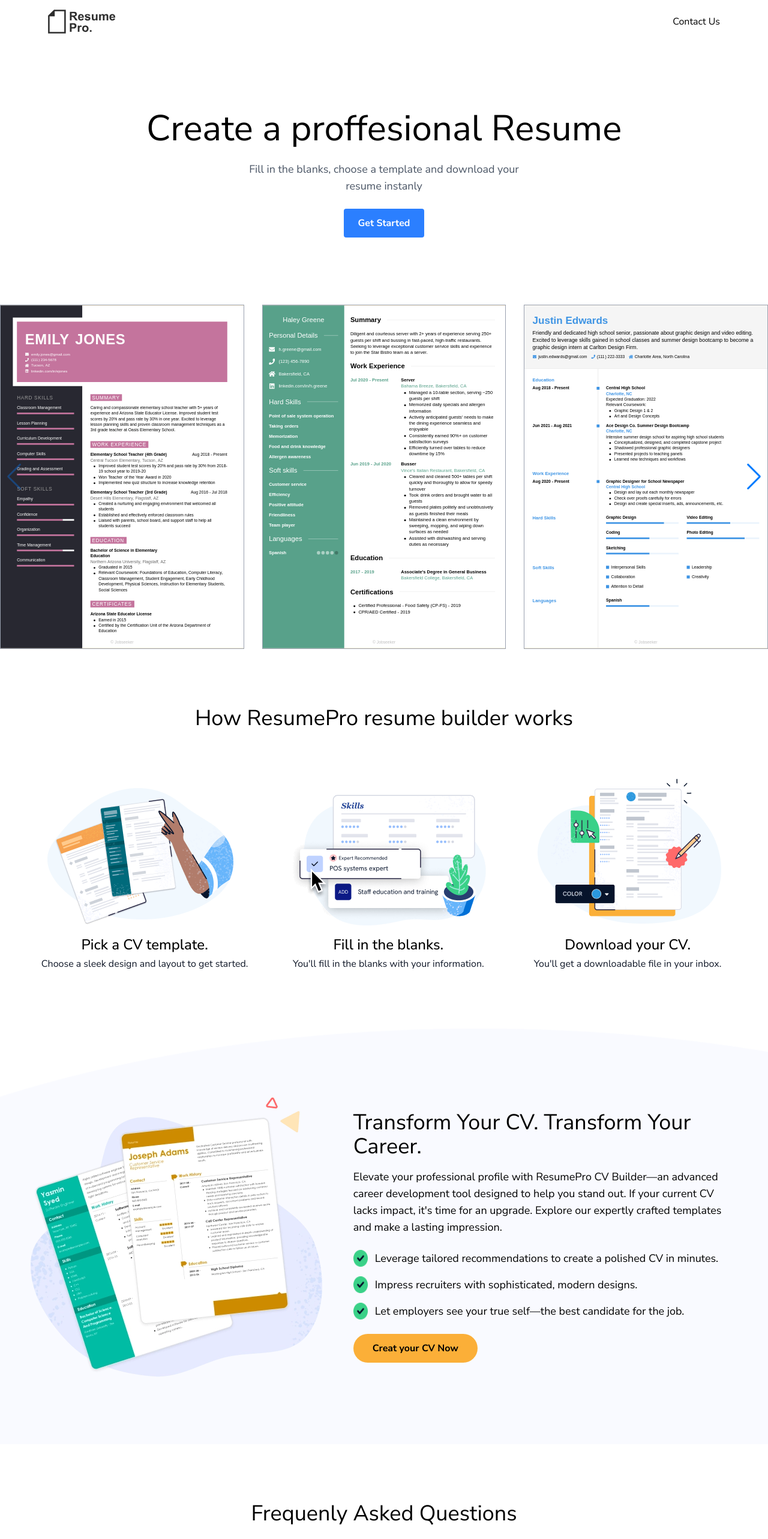
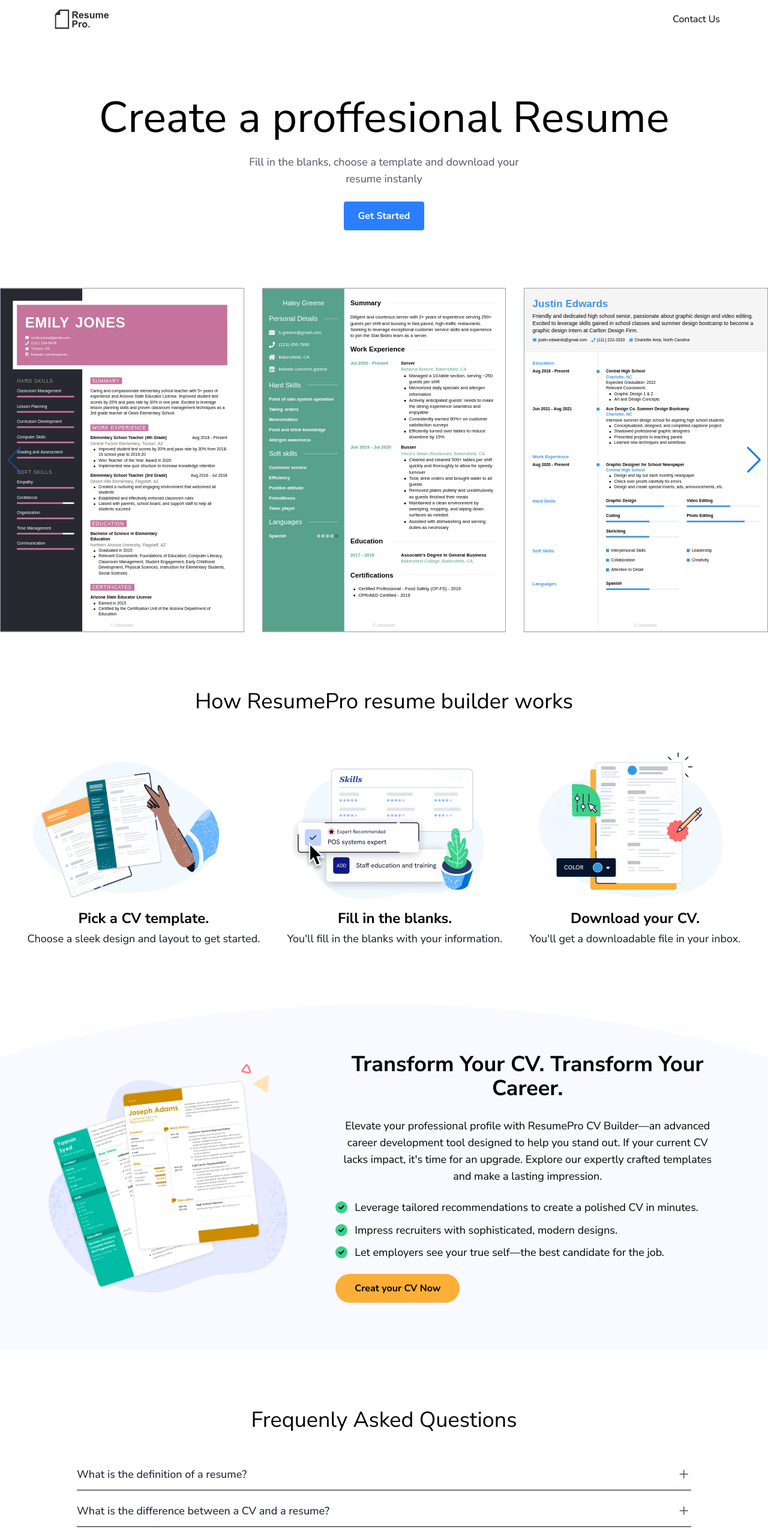
Before and after one commit to chaudhary64/resumePro, a React (Vite) app: page / in a window 1280 px wide. Shown: the top 2566 px of the page at 60% size. Built offline with nearby package versions, Linux system fonts and the light colour scheme.

Commit message:
feat: enhance responsiveness and styling across components, update text sizes and layout adjustments

```diff
--- a/src/Components/ExpandableText.jsx
+++ b/src/Components/ExpandableText.jsx
@@ -8,9 +8,11 @@ function ExpandableText({ question, answer }) {
     <div className="w-[80%] mx-auto border-b">
       <button
         onClick={() => setIsExpanded(!isExpanded)}
-        className="w-full flex items-center justify-between py-5"
+        className="w-full flex items-center justify-between py-5 cursor-pointer"
       >
-        <span className="text-lg font-medium text-gray-800">{question}</span>
+        <span className="text-sm md:text-base lg:text-lg font-medium text-gray-800">
+          {question}
+        </span>
         <GoPlus
           className={`w-6 h-6 text-gray-600 transition-transform duration-300 ease-in-out ${
             isExpanded ? "rotate-45" : "rotate-0"
@@ -22,7 +24,7 @@ function ExpandableText({ question, answer }) {
           isExpanded ? "h-fit opacity-100" : "max-h-0 opacity-0"
         }`}
       >
-        <p className="pb-4 text-gray-700">{answer}</p>
+        <p className="pb-4 text-gray-700 text-sm md:text-base lg:text-lg">{answer}</p>
       </div>
     </div>
   );
--- a/src/Components/Footer.jsx
+++ b/src/Components/Footer.jsx
@@ -1,4 +1,5 @@
 import React from "react";
+import { useState, useEffect } from "react";
 import { ImFacebook } from "react-icons/im";
 import { ImLinkedin2 } from "react-icons/im";
 import { LuInstagram } from "react-icons/lu";
@@ -27,23 +28,34 @@ const Footer = () => {
     },
   ];
 
+  const [isMobile, setIsMobile] = useState(window.innerWidth < 768);
+
+  useEffect(() => {
+    const handleResize = () => {
+      setIsMobile(window.innerWidth < 768);
+    };
+
+    window.addEventListener("resize", handleResize);
+    return () => window.removeEventListener("resize", handleResize);
+  }, []);
+
   return (
     <footer className="bg-black py-20">
-      <div className="flex justify-center items-center gap-5">
+      <div
+        className={`flex ${
+          isMobile ? "flex-col" : "flex-row"
+        } justify-center items-center gap-5 text-white text-sm`}
+      >
         {links.map((link, index) => (
           <>
-            <a href="#" className="text-white text-sm">
-              {link.title}
-            </a>
-            {index < links.length - 1 && (
-              <span className="text-white"> | </span>
-            )}
+            <a href="#">{link.title}</a>
+            {!isMobile && index < links.length - 1 && <span> | </span>}
           </>
         ))}
       </div>
-      <div className="text-white text-lg flex justify-center items-center gap-5 mt-10">
+      <div className="text-white lg:text-lg flex justify-center items-center gap-5 mt-10">
         {[ImFacebook, ImLinkedin2, LuInstagram].map((Icon, index) => (
-          <div key={index} className="rounded-full p-2 text-lg bg-gray-800">
+          <div key={index} className="rounded-full p-2 bg-gray-800">
             <Icon />
           </div>
         ))}
--- a/src/Components/Swipper.jsx
+++ b/src/Components/Swipper.jsx
@@ -13,8 +13,8 @@ export default function Swipper({ data }) {
   return (
     <>
       <Swiper
-        slidesPerView={3}
-        spaceBetween={30}
+        slidesPerView={window.innerWidth > 768 ? 3 : 2}
+        spaceBetween={window.innerWidth > 768 ? 30 : 15}
         navigation={true} // Enable built-in navigation arrows
         modules={[Navigation]} // Include the Navigation module
         className="mySwiper"
--- a/src/Nav/Nav.jsx
+++ b/src/Nav/Nav.jsx
@@ -2,13 +2,14 @@ import React from "react";
 
 const Nav = () => {
   return (
-    <nav className="px-20 py-4 flex justify-between">
+    <nav className="px-3 lg:px-20 py-4 flex justify-between items-center">
       <svg
         width="114"
         height="40"
         viewBox="0 0 114 40"
         fill="none"
         xmlns="http://www.w3.org/2000/svg"
+        className="h-6 lg:h-8"
       >
         <g clipPath="url(#clip0_55_72)">
           <path
@@ -35,7 +36,7 @@ const Nav = () => {
         </defs>
       </svg>
 
-      <div className="flex items-center">
+      <div className="flex items-center text-sm lg:text-base">
         <a href="#">Contact Us</a>
       </div>
     </nav>
--- a/src/Pages/Home.jsx
+++ b/src/Pages/Home.jsx
@@ -115,50 +115,65 @@ const Home = () => {
 
   return (
     <main>
-      <section className="text-center my-28">
-        <p className="text-6xl">Create a proffesional Resume</p>
-        <div className="my-6 text-lg text-gray-600">
+      {/* Hero Section */}
+      <section className="text-center my-18 lg:my-24">
+        <p className="text-5xl lg:text-7xl">Create a proffesional Resume</p>
+        <div className="my-6 text-xs md:text-base lg:text-lg text-gray-600">
           <p>Fill in the blanks, choose a template and download your</p>
           <p>resume instanly</p>
         </div>
-        <button className="bg-blue-500 hover:bg-blue-600 text-white font-bold py-3 px-6 rounded transition-colors duration-200">
+        <button className="bg-blue-500 hover:bg-blue-600 text-white text-sm lg:text-base font-bold py-2 md:py-2.5 lg:py-3 px-3 md:px-5 lg:px-6 rounded transition-colors duration-200">
           Get Started
         </button>
       </section>
+      {/* Swipper */}
       <Swipper data={swippeCards} />
-      <section className="my-24">
+      {/* How it works */}
+      <section className="my-18 lg:my-24">
         <p className="text-center text-4xl">
           How ResumePro resume builder works
         </p>
-        <div className="my-20 flex justify-evenly">
+        <div className="my-16 flex max-lg:flex-wrap max-lg:gap-8 justify-evenly">
           {steps.map((step) => (
             <div key={step.id}>
-              <img src={step.src} alt={step.title} />
-              <p className="text-center font-[500] text-2xl mt-4">
+              <img
+                src={step.src}
+                alt={step.title}
+                className="max-lg:mx-auto max-lg:h-48"
+              />
+              <p className="text-center font-[700] text-2xl mt-4">
                 {step.title}
               </p>
-              <p className="mt-1 text-base text-center text-gray-900">
+              <p className="mt-1 text-lg text-center text-gray-900">
                 {step.description}
               </p>
             </div>
           ))}
         </div>
       </section>
+      {/* Change CV */}
       <section
         style={{
           backgroundImage: `url("/assets/images/changeCV-bg-img.png")`,
           backgroundSize: "cover",
+          backgroundPosition: "center",
         }}
-        className="flex justify-evenly items-center py-28"
       >
-        <img src="/assets/images/changeCV-image.webp" alt="" />
-        <div className="w-1/2">
-          <p className="text-4xl">Transform Your CV. Transform Your Career.</p>
-          <p className="my-4 text-lg">
+        <div className="max-lg:w-[90%] mx-auto flex max-lg:flex-wrap justify-evenly items-center max-lg:gap-20 py-20">
+          <img
+            src="/assets/images/changeCV-image.webp"
+            alt=""
+            className="max-lg:h-54 lg:h-96"
+          />
+          <div className="lg:w-1/2">
+            <p className="text-4xl text-center font-[700]">
+              Transform Your CV. Transform Your Career.
+            </p>
+            <p className="my-7 text-lg text-center">
               Elevate your professional profile with ResumePro CV Builder—an
-            advanced career development tool designed to help you stand out. If
-            your current CV lacks impact, it's time for an upgrade. Explore our
-            expertly crafted templates and make a lasting impression.
+              advanced career development tool designed to help you stand out.
+              If your current CV lacks impact, it's time for an upgrade. Explore
+              our expertly crafted templates and make a lasting impression.
             </p>
             {/* Checkmarks */}
             <div className="my-6">
@@ -168,8 +183,18 @@ const Home = () => {
                 "Let employers see your true self—the best candidate for the job.",
               ].map((item, index) => (
                 <div key={index} className="flex gap-3 my-4 text-lg">
-                <img src="/assets/images/circle-check.png" alt="" />
-                <p>{item}</p>
+                  <img
+                    src="/assets/images/circle-check.png"
+                    alt=""
+                    className="h-5"
+                  />
+                  <p
+                    style={{
+                      lineHeight: 1.2,
+                    }}
+                  >
+                    {item}
+                  </p>
                 </div>
               ))}
             </div>
@@ -177,10 +202,12 @@ const Home = () => {
               Creat your CV Now
             </button>
           </div>
+        </div>
       </section>
-      <section className="my-24">
+      {/* FAQ */}
+      <section className="my-18 lg:my-24">
         <p className="text-4xl text-center">Frequenly Asked Questions</p>
-        <div className="mt-20">
+        <div className="mt-9">
           {faqs.map((faq) => (
             <ExpandableText
               key={faq.id}
@@ -190,6 +217,7 @@ const Home = () => {
           ))}
         </div>
       </section>
+      {/* Footer */}
       <Footer />
     </main>
   );
```
Lines whose indentation alone changed are shown as unchanged.
